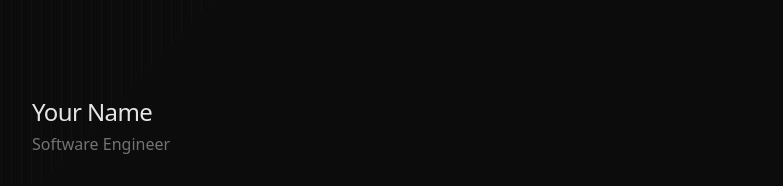
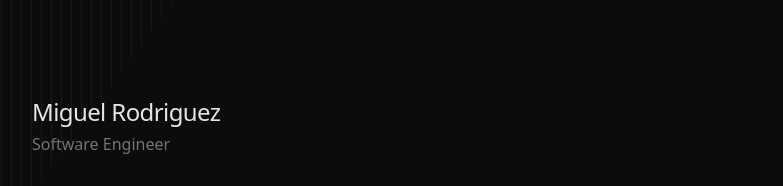
Before and after one commit to rigomart/portfolio, a Next.js app: page / in a window 1280 px wide. Shown: the top 186 px of the page, without its empty margins (248-1031 px from the left). Built offline with nearby package versions, Linux system fonts and the light colour scheme.

Commit message:
feat: Update personal portfolio details and enhance background styling

```diff
--- a/src/app/globals.css
+++ b/src/app/globals.css
@@ -64,13 +64,13 @@ a:hover {
 
 .bg-lines {
   --grid-size: 10px;
-  --line: rgba(255, 255, 255, 0.05);
+  --line-color: rgba(255, 255, 255, 0.1);
 
   background: repeating-linear-gradient(
     90deg,
     transparent 0,
     transparent calc(var(--grid-size) - 1px),
-    var(--line) var(--grid-size)
+    var(--line-color) var(--grid-size)
   );
-  clip-path: polygon(0 0, 36% 0, 22% 24%, 0 40%);
+  clip-path: polygon(0 0, 33% 0, 22% 24%, 0 40%);
 }
--- a/src/app/layout.tsx
+++ b/src/app/layout.tsx
@@ -13,8 +13,8 @@ const geistMono = Geist_Mono({
 });
 
 export const metadata: Metadata = {
-  title: "Your Name — Software Engineer",
-  description: "Personal portfolio and projects.",
+  title: "Miguel Rodriguez | Software Engineer",
+  description: "Personal portfolio.",
 };
 
 export default function RootLayout({
--- a/src/app/page.tsx
+++ b/src/app/page.tsx
@@ -7,9 +7,10 @@ export default function Home() {
       <div className="bg-lines pointer-events-none fixed inset-0 -z-10" />
 
       <main className="relative mx-auto max-w-3xl px-6 py-16 sm:py-24">
-        {/* Header */}
         <header className="mb-12">
-          <h1 className="text-2xl font-medium tracking-tight">Your Name</h1>
+          <h1 className="text-2xl font-medium tracking-tight">
+            Miguel Rodriguez
+          </h1>
           <p className="mt-1 text-muted">Software Engineer</p>
         </header>
 
@@ -180,7 +181,7 @@ function ExperienceItem({
   return (
     <div className={`relative ${isLast ? "" : "pb-6"}`}>
       {/* Timeline dot */}
-      <div className="absolute -left-6 top-1.5 size-2 rounded-full bg-muted" />
+      <div className="absolute -left-7 top-2 size-2 rounded-full bg-muted" />
 
       <div className="flex flex-col gap-1 sm:flex-row sm:items-baseline sm:justify-between sm:gap-4">
         <div>
```
